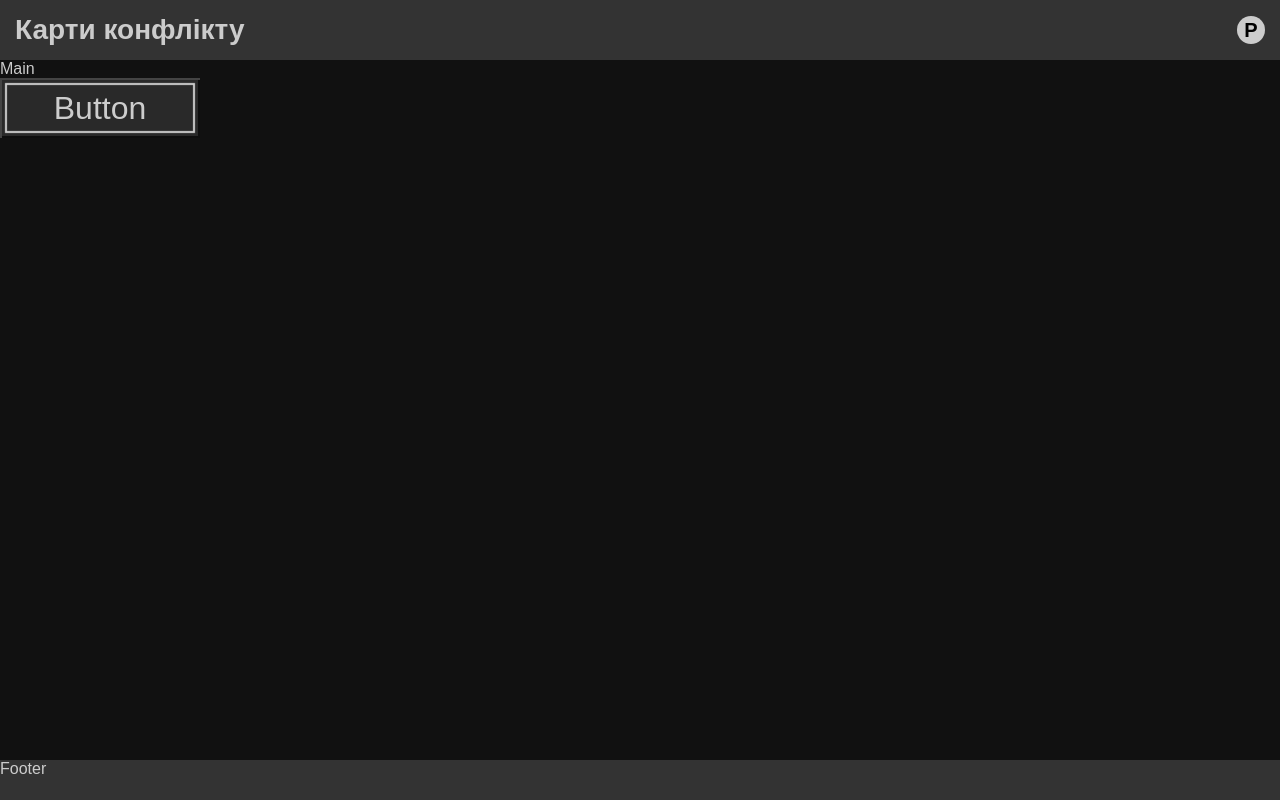
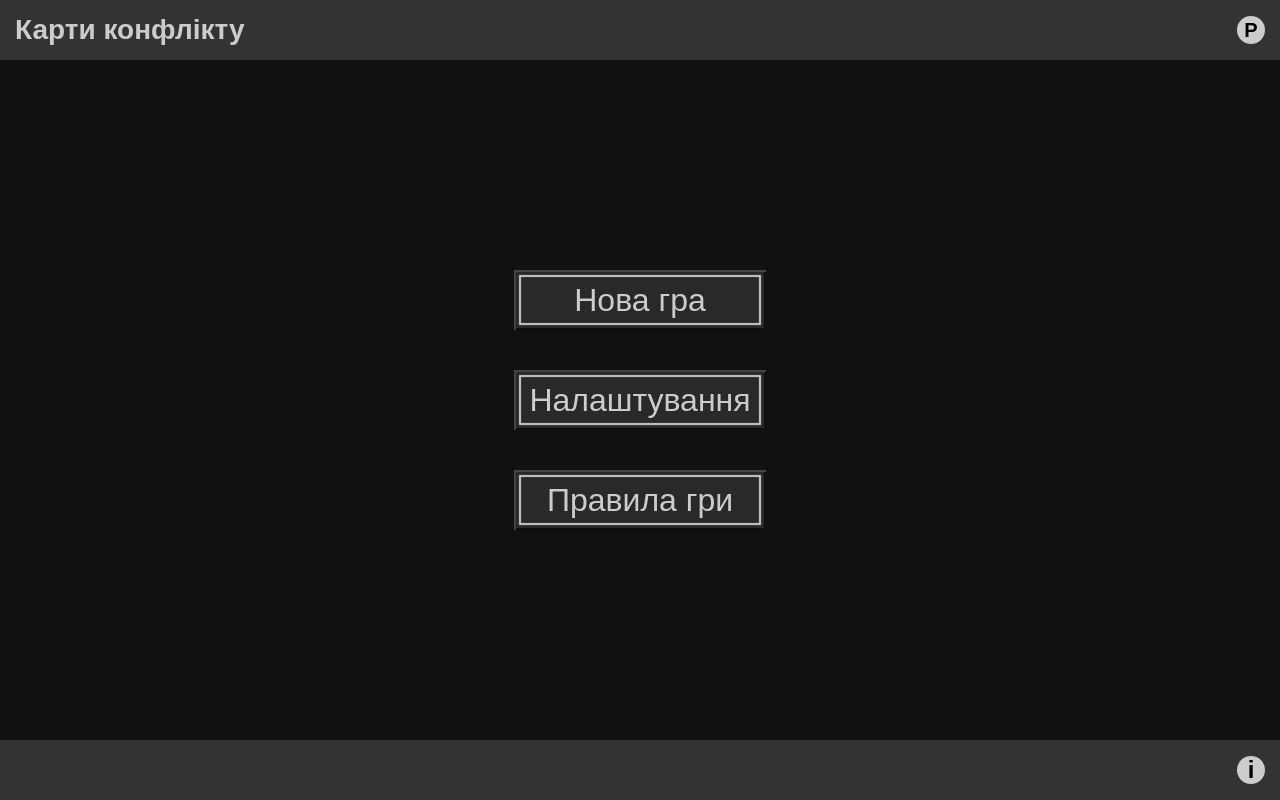
Before and after one commit to Ivan-Samoylenko/conflict-cards, a React (Create React App) app: page / in a window 1280 px wide. Built offline with nearby package versions, Linux system fonts and the light colour scheme.

Commit message:
add menu and page not found, change Layout and Button

```diff
--- a/src/components/App/App.jsx
+++ b/src/components/App/App.jsx
@@ -1,10 +1,15 @@
+import { Routes, Route } from 'react-router-dom';
 import { Layout } from 'components/Layout';
-import { Routes, Route } from 'react-router-dom';
+import { PageNotFound } from 'pages/PageNotFound';
+import { Menu } from 'pages/Menu';
 
 function App() {
   return (
     <Routes>
-      <Route path="/" element={<Layout />} />
+      <Route path="/" element={<Layout />}>
+        <Route index element={<Menu />} />
+        <Route path="*" element={<PageNotFound />} />
+      </Route>
     </Routes>
   );
 }
--- a/src/components/Button/Button.jsx
+++ b/src/components/Button/Button.jsx
@@ -1,7 +1,12 @@
-import { Wrapper } from './Button.styled';
+import { StyledButton, StyledAnchor } from './Button.styled';
 
-function Button({ children }) {
-  return <Wrapper>{children}</Wrapper>;
+function Button({ children, anchor = false, path }) {
+  return (
+    <>
+      {!anchor && <StyledButton>{children}</StyledButton>}
+      {anchor && <StyledAnchor to={path}>{children}</StyledAnchor>}
+    </>
+  );
 }
 
 export default Button;
--- a/src/components/Button/Button.styled.js
+++ b/src/components/Button/Button.styled.js
@@ -1,11 +1,12 @@
 import styled, { keyframes } from 'styled-components';
+import { Link } from 'react-router-dom';
 import { animations } from 'constants';
 
 const glare = keyframes`
   ${animations.glare}
 `;
 
-export const Wrapper = styled.button`
+export const StyledButton = styled.button`
   width: 200px;
   height: 60px;
   border: none;
@@ -52,3 +53,57 @@ export const Wrapper = styled.button`
     }
   }
 `;
+
+export const StyledAnchor = styled(Link)`
+  min-width: 200px;
+  height: 60px;
+  border: none;
+  padding-right: 15px;
+  padding-left: 15px;
+
+  position: relative;
+
+  display: flex;
+  justify-content: center;
+  align-items: center;
+
+  font-size: 32px;
+
+  color: ${p => p.theme.colors.color.btn.normal};
+  background-color: ${p => p.theme.colors.bcg.btn.normal};
+
+  box-shadow: ${p => p.theme.shadows.box.normalBtn};
+
+  outline: none;
+  transition: box-shadow ${p => p.theme.transition};
+
+  &:before {
+    content: '';
+    position: absolute;
+    top: 0;
+    left: 0;
+    width: 100%;
+    height: 100%;
+
+    background-color: ${p => p.theme.colors.bcg.btnBefore.normal};
+
+    transition: background-color ${p => p.theme.transition};
+  }
+
+  &:hover,
+  &:focus-within {
+    &:before {
+      animation: ${glare} ${p => p.theme.animation.btnBefore};
+
+      background-color: ${p => p.theme.colors.bcg.btnBefore.hover};
+    }
+  }
+
+  &:active {
+    box-shadow: ${p => p.theme.shadows.box.activeBtn};
+
+    &:before {
+      background-color: ${p => p.theme.colors.bcg.btnBefore.active};
+    }
+  }
+`;
--- a/src/components/Layout/Layout.jsx
+++ b/src/components/Layout/Layout.jsx
@@ -1,3 +1,5 @@
+import { Suspense } from 'react';
+import { Outlet } from 'react-router-dom';
 import {
   Container,
   Header,
@@ -5,8 +7,8 @@ import {
   ProfileIcon,
   Main,
   Footer,
+  InfoIcon,
 } from './Layout.styled';
-import { Button } from 'components/Button';
 
 function Layout() {
   return (
@@ -16,10 +18,19 @@ function Layout() {
         <ProfileIcon to="/">P</ProfileIcon>
       </Header>
       <Main>
-        <p>Main</p>
-        <Button>Button</Button>
+        <Suspense
+          fallback={
+            <div>
+              <p>It is fallback for Suspense</p>
+            </div>
+          }
+        >
+          <Outlet />
+        </Suspense>
       </Main>
-      <Footer>Footer</Footer>
+      <Footer>
+        <InfoIcon>i</InfoIcon>
+      </Footer>
     </Container>
   );
 }
--- a/src/components/Layout/Layout.styled.js
+++ b/src/components/Layout/Layout.styled.js
@@ -72,7 +72,40 @@ export const Main = styled.main`
 `;
 
 export const Footer = styled.footer`
-  min-height: 40px;
+  min-height: 60px;
+  padding-right: 15px;
+  padding-left: 15px;
+
+  display: flex;
+  justify-content: flex-end;
+  align-items: center;
 
   background-color: #333;
 `;
+
+export const InfoIcon = styled.button`
+  width: 28px;
+  height: 28px;
+  border: none;
+  padding: 0;
+
+  display: block;
+
+  font-size: 24px;
+  font-weight: 700;
+  line-height: 28px;
+  text-align: center;
+
+  color: #000;
+  background-color: #ccc;
+
+  border-radius: 50%;
+  outline: none;
+
+  &:hover,
+  &:focus-within {
+    background-color: #eee;
+
+    box-shadow: ${p => p.theme.shadows.box.profileIcon};
+  }
+`;
--- /dev/null
+++ b/src/pages/Menu/Menu.jsx
@@ -0,0 +1,38 @@
+import { StyledMenu, MenuItem } from './Menu.styled';
+import { Button } from 'components/Button';
+
+const menuData = [
+  {
+    id: 1,
+    name: 'Нова гра',
+    path: '/game',
+  },
+  {
+    id: 2,
+    name: 'Налаштування',
+    path: '/settings',
+  },
+  {
+    id: 3,
+    name: 'Правила гри',
+    path: '/rules',
+  },
+];
+
+function Menu() {
+  return (
+    <StyledMenu>
+      <ul>
+        {menuData.map(({ id, name, path }) => (
+          <MenuItem key={id}>
+            <Button anchor path={path}>
+              {name}
+            </Button>
+          </MenuItem>
+        ))}
+      </ul>
+    </StyledMenu>
+  );
+}
+
+export default Menu;
--- /dev/null
+++ b/src/pages/Menu/Menu.styled.js
@@ -0,0 +1,17 @@
+import styled from 'styled-components';
+
+export const StyledMenu = styled.section`
+  height: 100%;
+
+  display: flex;
+  justify-content: center;
+  align-items: center;
+`;
+
+export const MenuItem = styled.li`
+  margin-bottom: 40px;
+
+  &:last-child {
+    margin-bottom: 0;
+  }
+`;
--- /dev/null
+++ b/src/pages/Menu/index.js
@@ -0,0 +1 @@
+export { default as Menu } from './Menu';
--- /dev/null
+++ b/src/pages/PageNotFound/PageNotFound.jsx
@@ -0,0 +1,18 @@
+import { Button } from 'components/Button';
+import { Wrapper, Text } from './PageNotFound.styled';
+
+function PageNotFound() {
+  return (
+    <Wrapper>
+      <Text>
+        Такої сторінки поки що не існує. Або її ніколи не буде існувати.
+        Поверніться будь ласка до меню.
+      </Text>
+      <Button anchor path="/">
+        Назад до меню
+      </Button>
+    </Wrapper>
+  );
+}
+
+export default PageNotFound;
--- /dev/null
+++ b/src/pages/PageNotFound/PageNotFound.styled.js
@@ -0,0 +1,18 @@
+import styled from 'styled-components';
+
+export const Wrapper = styled.section`
+  height: 100%;
+  padding: 40px;
+
+  display: flex;
+  flex-direction: column;
+  justify-content: start;
+  align-items: center;
+`;
+
+export const Text = styled.p`
+  margin-bottom: 40px;
+
+  font-size: 28px;
+  text-align: center;
+`;
--- /dev/null
+++ b/src/pages/PageNotFound/index.js
@@ -0,0 +1 @@
+export { default as PageNotFound } from './PageNotFound';
```
